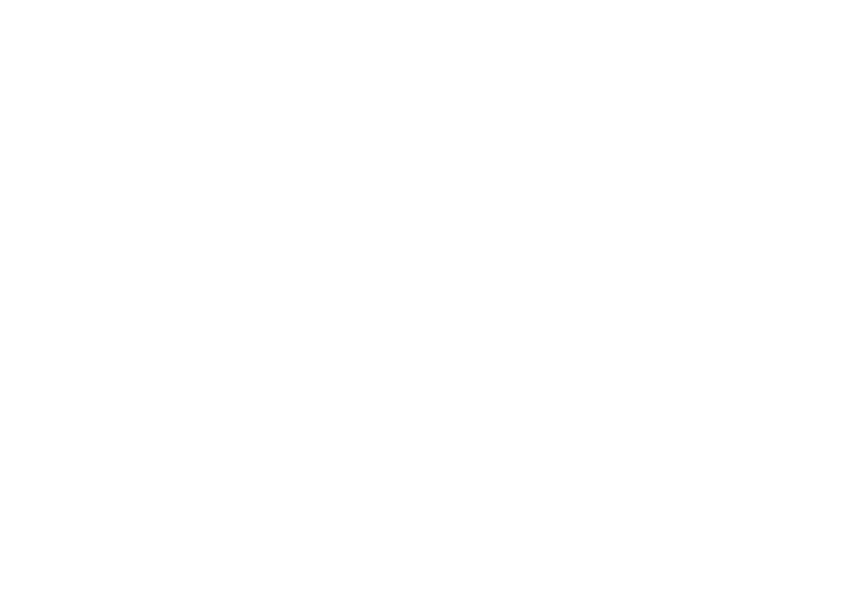
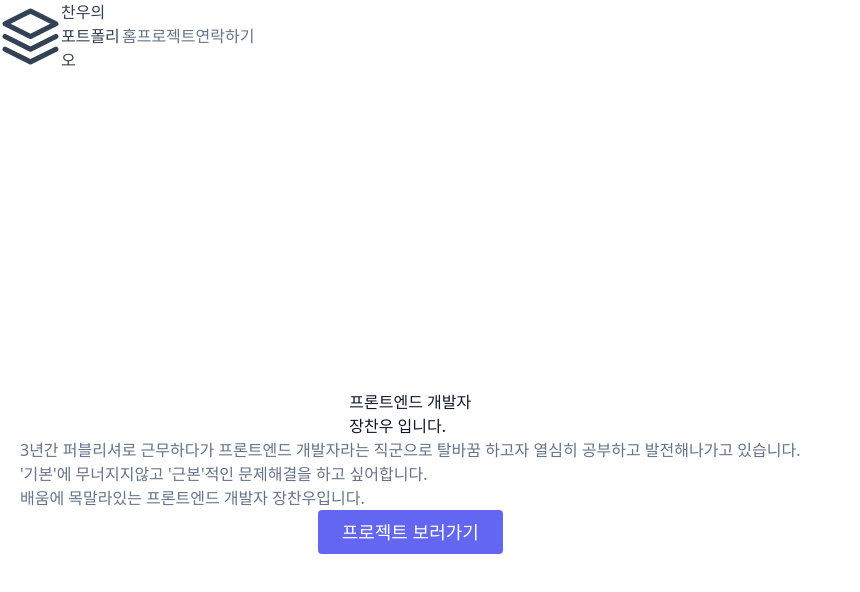
Before and after one commit to qpqp8483/next-portfolio-ts, a Next.js app: page / in a window 1280 px wide. Shown: the top 592 px of the page, without its empty margins (0-860 px from the left). Built offline with nearby package versions, Linux system fonts and the light colour scheme.

Commit message:
header 작업

```diff
--- /dev/null
+++ b/component/header.tsx
@@ -0,0 +1,49 @@
+import Link from "next/link";
+import { FC } from "react";
+
+const Header: FC = () => {
+  return (
+    <>
+      <header className="text-gray-600 body-font">
+        <div className="container mx-auto flex flex-wrap p-5 flex-col md:flex-row items-center">
+          <Link href="/" legacyBehavior>
+            <a className="flex title-font font-medium items-center text-gray-900 mb-4 md:mb-0">
+              <svg
+                xmlns="http://www.w3.org/2000/svg"
+                fill="none"
+                stroke="currentColor"
+                strokeLinecap="round"
+                strokeLinejoin="round"
+                strokeWidth="2"
+                className="w-10 h-10 text-white p-2 bg-indigo-500 rounded-full"
+                viewBox="0 0 24 24"
+              >
+                <path d="M12 2L2 7l10 5 10-5-10-5zM2 17l10 5 10-5M2 12l10 5 10-5"></path>
+              </svg>
+              <span className="ml-3 text-xl">찬우의 포트폴리오</span>
+            </a>
+          </Link>
+          <nav className="md:ml-auto flex flex-wrap items-center text-base justify-center">
+            <Link href="/" legacyBehavior>
+              <a className="mr-5 hover:text-gray-900">홈</a>
+            </Link>
+            <Link href="/projects" legacyBehavior>
+              <a className="mr-5 hover:text-gray-900">프로젝트</a>
+            </Link>
+            <a
+              href="https://open.kakao.com/o/sABMt2Ne"
+              className="mr-5 hover:text-gray-900"
+              target="_blank"
+              rel="noreferrer"
+            >
+              연락하기
+            </a>
+          </nav>
+          {/* <DarkModeToggle /> */}
+        </div>
+      </header>
+    </>
+  );
+};
+
+export default Header;
--- /dev/null
+++ b/component/home/hero.tsx
@@ -0,0 +1,32 @@
+import Link from "next/link";
+import React from "react";
+
+const hero = () => {
+  return (
+    <>
+      <div className="lg:flex-grow md:w-1/2 lg:pr-24 md:pr-16 flex flex-col md:items-start md:text-left mb-16 md:mb-0 items-center text-center">
+        <h1 className="title-font sm:text-4xl text-3xl mb-4 font-medium text-gray-900">
+          프론트엔드 개발자
+          <br className="hidden lg:inline-block" />
+          장찬우 입니다.
+        </h1>
+        <p className="mb-8 leading-relaxed">
+          3년간 퍼블리셔로 근무하다가 프론트엔드 개발자라는 직군으로 탈바꿈
+          하고자 열심히 공부하고 발전해나가고 있습니다. <br /> &#39;기본&#39;에
+          무너지지않고 &#39;근본&#39;적인 문제해결을 하고 싶어합니다. <br />
+          배움에 목말라있는 프론트엔드 개발자 장찬우입니다.
+        </p>
+        <div className="flex justify-center">
+          <Link href="/projects" legacyBehavior>
+            <a className="btn-project">프로젝트 보러가기</a>
+          </Link>
+        </div>
+      </div>
+      <div className="lg:max-w-lg lg:w-full md:w-1/2 w-5/6">
+        {/* <Animation /> */}
+      </div>
+    </>
+  );
+};
+
+export default hero;
--- /dev/null
+++ b/component/layout.tsx
@@ -0,0 +1,17 @@
+import { FC } from "react";
+import Header from "./header";
+
+type LayoutProps = {
+  children: React.ReactNode;
+};
+
+const Layout: FC<LayoutProps> = ({ children }) => {
+  return (
+    <div>
+      <Header />
+      {children}
+    </div>
+  );
+};
+
+export default Layout;
--- a/package.json
+++ b/package.json
@@ -11,14 +11,17 @@
   "dependencies": {
     "next": "13.0.4",
     "react": "18.2.0",
-    "react-dom": "18.2.0"
+    "react-dom": "18.2.0",
+    "react-lottie-player": "^1.5.0"
   },
   "devDependencies": {
     "@types/node": "18.11.9",
     "@types/react": "18.0.25",
     "@types/react-dom": "18.0.9",
+    "autoprefixer": "^10.4.13",
     "eslint": "8.28.0",
     "eslint-config-next": "13.0.4",
+    "tailwindcss": "^3.2.4",
     "typescript": "4.9.3"
   }
 }
--- a/pages/index.tsx
+++ b/pages/index.tsx
@@ -1,17 +1,23 @@
 import type { NextPage } from "next";
 import Head from "next/head";
-import styles from "../styles/Home.module.css";
+import Hero from "../component/home/hero";
+import Layout from "../component/layout";
 
 const Home: NextPage = () => {
   return (
-    <div className={styles.container}>
+    <Layout>
       <Head>
         <title>장찬우 포트폴리오</title>
         <meta name="description" content="장찬우 포트폴리오 입니다." />
         <link rel="icon" href="/favicon.ico" />
       </Head>
-    </div>
+
+      <section className="flex min-h-screen flex-col items-center justify-center text-gray-600 body-font">
+        <div className="container mx-auto flex px-5 py-24 md:flex-row flex-col items-center">
+          <Hero />
+        </div>
+      </section>
+    </Layout>
   );
 };
-
 export default Home;
--- /dev/null
+++ b/postcss.config.js
@@ -0,0 +1,6 @@
+module.exports = {
+  plugins: {
+    tailwindcss: { config: "./tailwind.config.js" },
+    autoprefixer: {},
+  },
+};
--- a/styles/Home.module.css
+++ /dev/null
@@ -1,129 +0,0 @@
-.container {
-  padding: 0 2rem;
-}
-
-.main {
-  min-height: 100vh;
-  padding: 4rem 0;
-  flex: 1;
-  display: flex;
-  flex-direction: column;
-  justify-content: center;
-  align-items: center;
-}
-
-.footer {
-  display: flex;
-  flex: 1;
-  padding: 2rem 0;
-  border-top: 1px solid #eaeaea;
-  justify-content: center;
-  align-items: center;
-}
-
-.footer a {
-  display: flex;
-  justify-content: center;
-  align-items: center;
-  flex-grow: 1;
-}
-
-.title a {
-  color: #0070f3;
-  text-decoration: none;
-}
-
-.title a:hover,
-.title a:focus,
-.title a:active {
-  text-decoration: underline;
-}
-
-.title {
-  margin: 0;
-  line-height: 1.15;
-  font-size: 4rem;
-}
-
-.title,
-.description {
-  text-align: center;
-}
-
-.description {
-  margin: 4rem 0;
-  line-height: 1.5;
-  font-size: 1.5rem;
-}
-
-.code {
-  background: #fafafa;
-  border-radius: 5px;
-  padding: 0.75rem;
-  font-size: 1.1rem;
-  font-family: Menlo, Monaco, Lucida Console, Liberation Mono, DejaVu Sans Mono,
-    Bitstream Vera Sans Mono, Courier New, monospace;
-}
-
-.grid {
-  display: flex;
-  align-items: center;
-  justify-content: center;
-  flex-wrap: wrap;
-  max-width: 800px;
-}
-
-.card {
-  margin: 1rem;
-  padding: 1.5rem;
-  text-align: left;
-  color: inherit;
-  text-decoration: none;
-  border: 1px solid #eaeaea;
-  border-radius: 10px;
-  transition: color 0.15s ease, border-color 0.15s ease;
-  max-width: 300px;
-}
-
-.card:hover,
-.card:focus,
-.card:active {
-  color: #0070f3;
-  border-color: #0070f3;
-}
-
-.card h2 {
-  margin: 0 0 1rem 0;
-  font-size: 1.5rem;
-}
-
-.card p {
-  margin: 0;
-  font-size: 1.25rem;
-  line-height: 1.5;
-}
-
-.logo {
-  height: 1em;
-  margin-left: 0.5rem;
-}
-
-@media (max-width: 600px) {
-  .grid {
-    width: 100%;
-    flex-direction: column;
-  }
-}
-
-@media (prefers-color-scheme: dark) {
-  .card,
-  .footer {
-    border-color: #222;
-  }
-  .code {
-    background: #111;
-  }
-  .logo img {
-    filter: invert(1);
-  }
-}
--- a/styles/globals.css
+++ b/styles/globals.css
@@ -1,26 +1,44 @@
-html,
-body {
-  padding: 0;
-  margin: 0;
-  font-family: -apple-system, BlinkMacSystemFont, Segoe UI, Roboto, Oxygen,
-    Ubuntu, Cantarell, Fira Sans, Droid Sans, Helvetica Neue, sans-serif;
+@tailwind base;
+@tailwind components;
+@tailwind utilities;
+
+.bg-primary {
+  @apply bg-white dark:bg-slate-800;
+}
+
+.btn-project {
+  @apply inline-flex text-white dark:text-white bg-indigo-500 border-0 py-2 px-6 focus:outline-none hover:bg-indigo-600 hover:text-white rounded text-lg;
+}
+
+.project-card {
+  @apply flex flex-col rounded-xl w-full
+            transition duration-300 transform border border-gray-300
+            hover:scale-105
+            hover:shadow-lg
+            dark:border-gray-200/50
+            dark:hover:shadow-gray-400/40
+
+            hover:text-blue-600;
+}
+
+h1,
+h2,
+h3,
+h4,
+h5,
+h6 {
+  @apply text-slate-900 dark:text-white;
+}
+
+footer {
+  @apply text-gray-600 dark:text-white
+    bg-gray-100 dark:bg-slate-600/20;
 }
 
 a {
-  color: inherit;
-  text-decoration: none;
+  @apply text-slate-500 hover:text-slate-700 dark:text-slate-400 dark:hover:text-slate-50;
 }
 
-* {
-  box-sizing: border-box;
+p {
+  @apply text-slate-500 dark:text-slate-400;
 }
-
-@media (prefers-color-scheme: dark) {
-  html {
-    color-scheme: dark;
-  }
-  body {
-    color: white;
-    background: black;
-  }
-}
--- /dev/null
+++ b/tailwind.config.js
@@ -0,0 +1,14 @@
+/** @type {import('tailwindcss').Config} */
+module.exports = {
+  mode: "jit",
+  content: [
+    "./app/**/*.{js,ts,jsx,tsx}",
+    "./pages/**/*.{js,ts,jsx,tsx}",
+    "./components/**/*.{js,ts,jsx,tsx}",
+  ],
+  darkMode: "class",
+  theme: {
+    extend: {},
+  },
+  plugins: [],
+};
--- a/tsconfig.json
+++ b/tsconfig.json
@@ -15,6 +15,6 @@
     "jsx": "preserve",
     "incremental": true
   },
-  "include": ["next-env.d.ts", "**/*.ts", "**/*.tsx"],
+  "include": ["next-env.d.ts", "**/*.ts", "**/*.tsx", "tailwind.config.js"],
   "exclude": ["node_modules"]
 }
```
Also changed, not shown: 2 other files (tests, documents, lock files or other folders).
